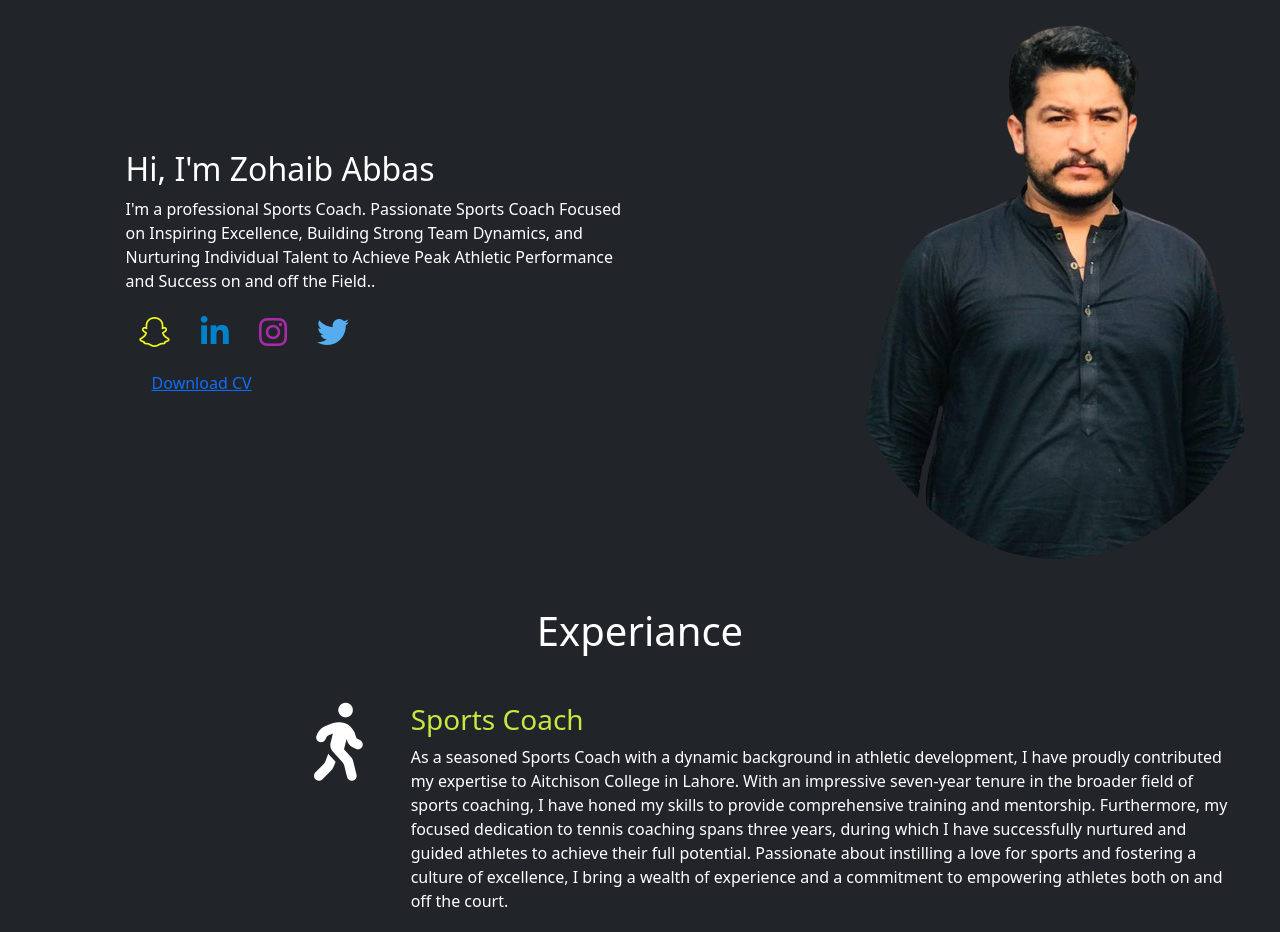
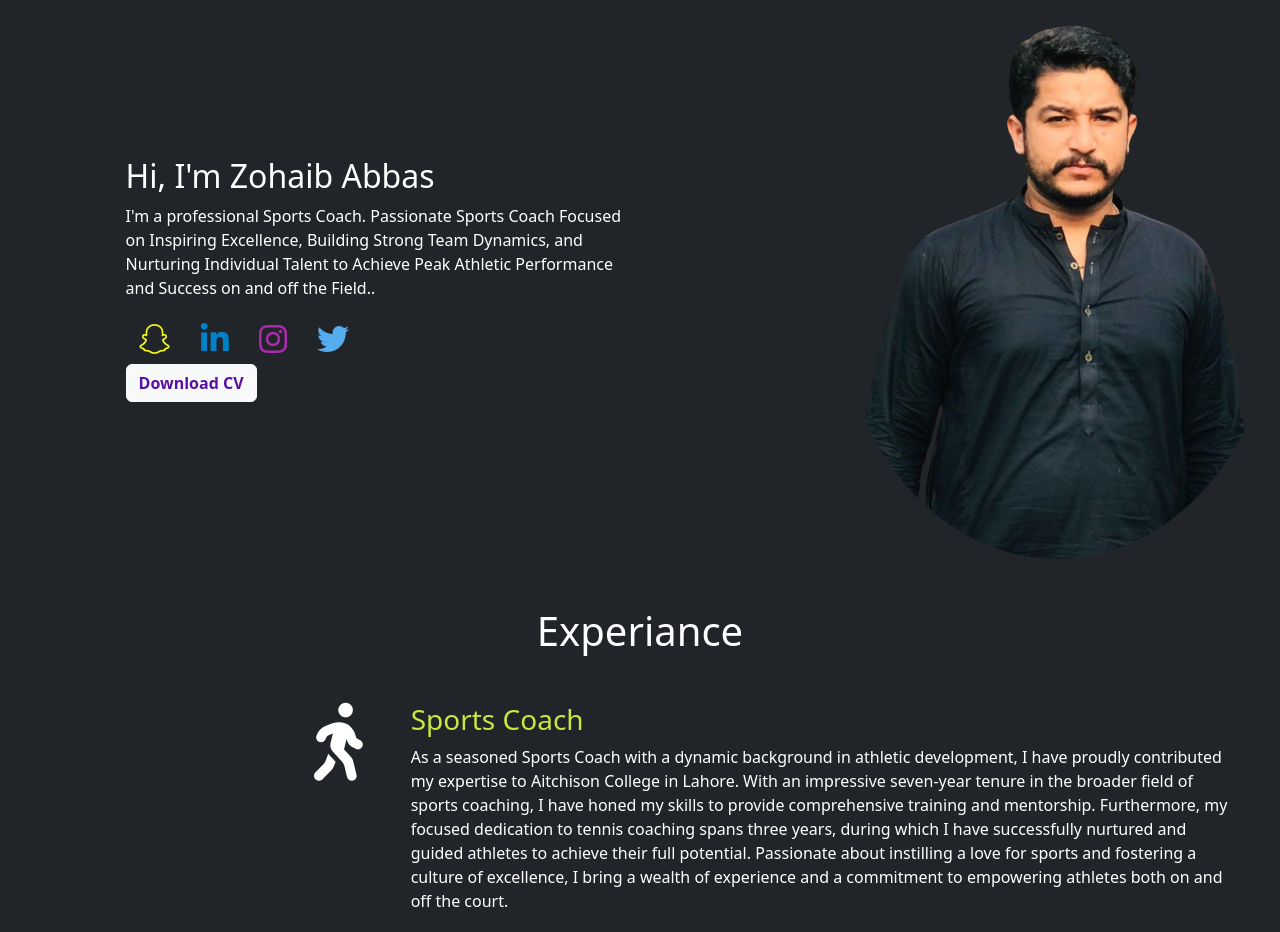
Before and after one commit to Shoaibawan005/Zohaib-Abbas, a plain HTML site: page index.html in a window 1280 px wide. Shown: the top 932 px of the page. Drawn offline with nearby package versions, Linux system fonts and the light colour scheme.

Commit message:
Button Updated

```diff
--- a/index.html
+++ b/index.html
@@ -78,8 +78,8 @@
                     </div>
 
                     <div class="ml-3">
-                        <button class="btn btn-link text-light">
-                            <a href="Resume.pdf" class="btn btn-link" target="_blank">Download CV</a>
+                        <button class="btn btn-light text-light">
+                            <a href="Resume.pdf" target="_blank" style="color: rgb(90, 16, 165);text-decoration:none; font-weight: bolder;">Download CV</a>
                         </button>
 
                     </div>
```
